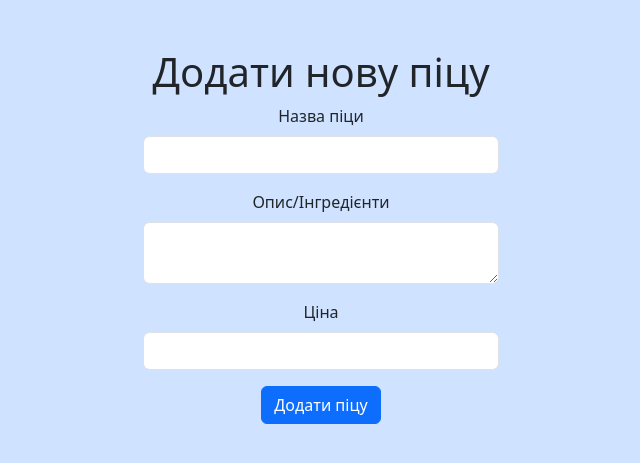
After one commit to Artemburan/pizza_1, a Flask app: page /admin/ in a window 1280 px wide. The commit adds this page. Shown: the top 463 px of the page, without its empty margins (319-959 px from the left). Run offline with Flask 3, Linux system fonts and the light colour scheme.

Commit message:
changes_1

```diff
--- a/database_setup.py
+++ b/database_setup.py
@@ -1,10 +1,8 @@
 import sqlite3
 
-# Створення або підключення до бази даних
 conn = sqlite3.connect('menu.db')
 cursor = conn.cursor()
 
-# Створення таблиці menu_items, якщо її ще не існує
 cursor.execute('''
 CREATE TABLE IF NOT EXISTS menu_items (
     id INTEGER PRIMARY KEY AUTOINCREMENT,
--- a/main.py
+++ b/main.py
@@ -3,14 +3,17 @@ import sqlite3
 
 app = Flask(__name__)
 
-# Головна сторінка
 @app.route("/")
 def index():
     return render_template("index.html")
 
-# Сторінка з меню
 @app.get("/menu/")
 def menu():
+    pizzas = [
+        {"name": "Маргаріта", "ingredients": "Томатний соус, моцарела, помідори, базилік", "price": 200},
+        {"name": "Гавайська", "ingredients": "Консервований ананас, ніжне куряче філе, сири моцарела та пармезан", "price": 240},
+        {"name": "4 сира", "ingredients": "Вершковий соус, сир: моцарела, чеддер, твердий, блакитний сир", "price": 220}
+    ]
     conn = sqlite3.connect('menu.db')
     cursor = conn.cursor()
     cursor.execute("SELECT * FROM menu_items")
@@ -18,7 +21,6 @@ def menu():
     conn.close()
     return render_template("menu.html", pizzas=pizzas)
 
-# Сторінка для адміністратора
 @app.route("/admin/", methods=["GET", "POST"])
 def admin():
     if request.method == "POST":
@@ -26,7 +28,6 @@ def admin():
         description = request.form["description"]
         price = float(request.form["price"])
 
-        # Додавання страви в базу даних
         conn = sqlite3.connect('menu.db')
         cursor = conn.cursor()
         cursor.execute("INSERT INTO menu_items (name, description, price) VALUES (?, ?, ?)", (name, description, price))
--- /dev/null
+++ b/templates/admin.html
@@ -0,0 +1,24 @@
+{% extends "base.html" %}
+
+{% block title %}
+    Додавання нової піци
+{% endblock title %}
+
+{% block center %}
+    <h1>Додати нову піцу</h1>
+    <form method="post" action="{{ url_for('admin') }}">
+        <div class="mb-3">
+            <label for="name" class="form-label">Назва піци</label>
+            <input type="text" class="form-control" id="name" name="name" required>
+        </div>
+        <div class="mb-3">
+            <label for="description" class="form-label">Опис/Інгредієнти</label>
+            <textarea class="form-control" id="description" name="description" required></textarea>
+        </div>
+        <div class="mb-3">
+            <label for="price" class="form-label">Ціна</label>
+            <input type="number" class="form-control" id="price" name="price" step="0.01" required>
+        </div>
+        <button type="submit" class="btn btn-primary">Додати піцу</button>
+    </form>
+{% endblock center %}
--- a/templates/menu.html
+++ b/templates/menu.html
@@ -19,9 +19,9 @@
             {% for pizza in pizzas %}
             <tr>
                 <td>{{ loop.index }}</td>
-                <td>{{ pizza[1] }}</td>
-                <td>{{ pizza[2] }}</td>
-                <td>{{ pizza[3] }} грн</td>
+                <td>{{ pizza.name }}</td>
+                <td>{{ pizza.ingredients }}</td>
+                <td>{{ pizza.price }}</td>
             </tr>
             {% endfor %}
         </tbody>
```
